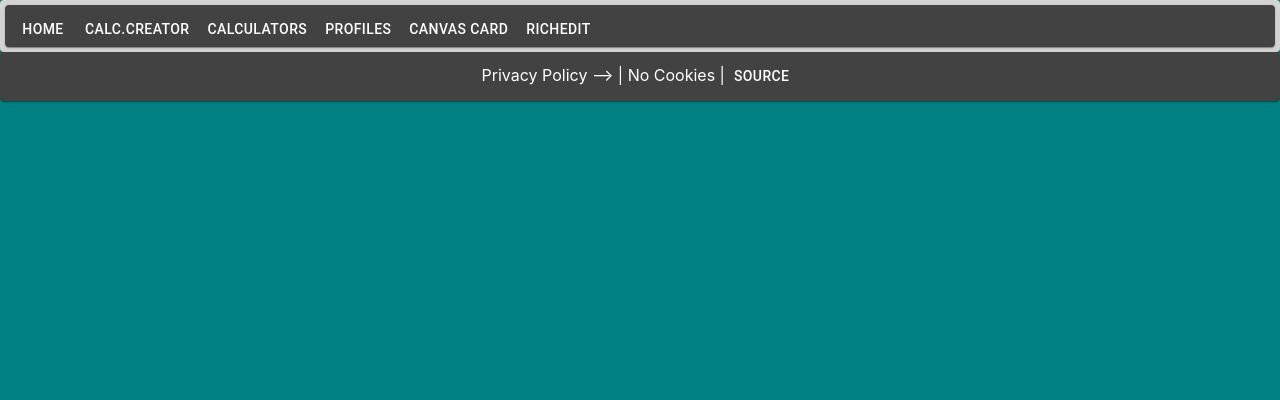
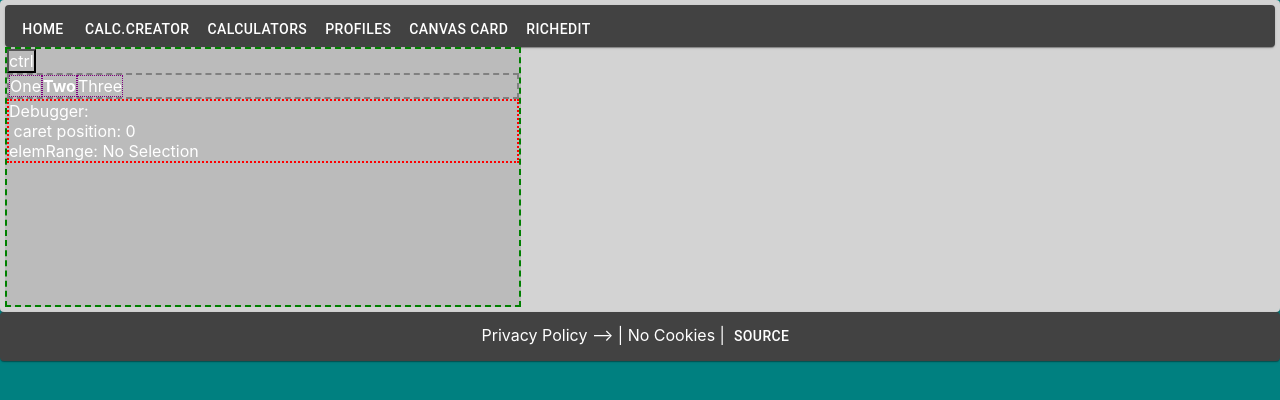
Before and after one commit to KoyFoster/Source-Project, a React (Create React App) app: page /#/RichEdit in a window 1280 px wide. Before the commit this address led to /#/Profiles. Shown: the top 400 px of the page. Built offline with nearby package versions, Linux system fonts and the light colour scheme.

Commit message:
Further alonged selection functionality

```diff
--- a/src/Components/Forms/RTF/RE.css
+++ b/src/Components/Forms/RTF/RE.css
@@ -1,6 +1,11 @@
 /* base div styles */
 .words {
   border: 1px dotted purple;
+}
+
+.highlight {
+  background: purple;
+  border: 1px dotted transparent;
 }
 
 .cursor-caret:focus {
--- a/src/Components/Forms/RTF/RichEdit.js
+++ b/src/Components/Forms/RTF/RichEdit.js
@@ -25,22 +25,24 @@ const RichEdit = (props) => {
   const [ctrl, setCtrl] = useState(false);
 
   const { overflow } = props;
-  // eslint-disable-next-line no-unused-vars
-  let temp = [];
   const [elements, Update] = useState([
     { style: { fontWeight: 'initial' }, value: 'One' },
     { style: { fontWeight: 'bold' }, value: 'Two' },
     { style: { fontWeight: 'initial' }, value: 'Three' },
   ]);
   const [elemRange, setElemRange] = useState({
-    min: { id: undefined, extent: undefined },
-    max: { id: undefined, extent: undefined },
+    type: 'Caret',
+    min: { id: 0, extent: 0 },
+    max: { id: 0, extent: 0 },
   });
+  const [selection, setSelection] = useState([
+    { style: { fontWeight: 'initial' }, value: 'One' },
+  ]);
 
-  const [sel, setSel] = useState(0);
-  const [caretPos] = useState(
+  const [caret] = useState(
     <div
       className="cursor-caret"
+      key="cursor-caret"
       id="cursor-caret"
       style={{
         width: '2px',
@@ -49,58 +51,30 @@ const RichEdit = (props) => {
     />,
   );
 
-  const onElemSel = (e) => {
-    // console.warn(`Sel Elm id:`, e.target.id);
+  const handleNewValueInsert = (value) => {
+    // if Caret apply selected
+    if (elemRange.type === 'Caret') {
+      applySelected();
+    }
+    // if Range delete selected
+    else if (elemRange.type === 'Range') {
+      deleteSelected();
+    }
+
+    elements[elemRange.min.id].value = elements[elemRange.min.id].value + value;
   };
 
-  const RenderElement = ({ elem, index, events }) => {
-    return (
-      <div
-        className="words"
-        tabIndex="0"
-        id={index}
-        style={{ ...elem.style }}
-        {...events}
-      >
-        {elem.value}
-      </div>
-    );
-  };
+  const handleKey = (key) => {
+    handleNewValueInsert(key);
 
-  const RenderElements = ({ elems, index, tag, events }) => {
-    let id = index ? index : 0;
-    return elems.map((l) => {
-      return (
-        <RenderElement
-          key={`${tag}_${id}`}
-          elem={l}
-          tag={tag}
-          index={id++}
-          events={events}
-        ></RenderElement>
-      );
-    });
-  };
-
-  // const renderSelection = () => {
-  //   return <div style={elements[sel].style}>{elements[sel].value}</div>;
-  // };
-
-  const handleKey = (key) => {
-    // console.warn('handleKey:', key);
-
-    elements[sel].value = elements[sel].value + key;
     Update([...elements]);
   };
 
-  const removeCurElement = () => {
-    elements.splice(sel, 1);
-
-    return sel - 1;
-  };
-
   const addNewElement = () => {
-    const newElem = { style: { ...elements[sel].style }, value: '' };
+    const newElem = {
+      style: { ...elements[elemRange.min.id].style },
+      value: '',
+    };
 
     // add element
     elements.push(newElem);
@@ -110,42 +84,33 @@ const RichEdit = (props) => {
 
   const handleSpecialKeyCombo = (key) => {
     // console.warn('handleSpecialKeyCombo:', key);
-
     if (ctrl) {
       if (key === 'b') {
         // add element
         const elem = addNewElement();
-        const newSel = sel + 1;
+        // const newSel = elemRange.min.id + 1;
 
         // style new element
         const { style } = elem;
         style.fontWeight = style.fontWeight === 'bold' ? 'normal' : 'bold';
 
-        setSel(newSel);
+        // TODO: Set Selection
         Update([...elements]);
       }
     }
   };
 
   const handleSpecialKeyDown = (key) => {
+    console.warn(`handleSpecialKeyDown:`, key);
     if (key === 'Backspace') {
-      if (elements[sel].value !== '') {
-        elements[sel].value = elements[sel].value.slice(
-          0,
-          elements[sel].value.length - 1,
-        );
-      } else {
-        const newSel = removeCurElement();
-
-        if (newSel > -1) {
-          elements[newSel].value = elements[newSel].value.slice(
-            0,
-            elements[newSel].value.length - 1,
-          );
-          setSel(newSel);
-        }
+      if (elements[elemRange.min.id].value !== '') {
+        elements[elemRange.min.id].value = elements[
+          elemRange.min.id
+        ].value.slice(0, elements[elemRange.min.id].value.length - 1);
       }
       Update([...elements]);
+    } else if (key === 'Escape') {
+      clearSelection();
     }
   };
 
@@ -178,7 +143,7 @@ const RichEdit = (props) => {
     return results;
   };
 
-  const RenderSelected = () => {
+  const generateSelected = (range = elemRange) => {
     // 1. build new elements to replace selected elements
     //   z. This can be done by taking the elements objects and splitting them
     //   a. There can only be 2 maximum modified elements with tradition selection
@@ -186,11 +151,11 @@ const RichEdit = (props) => {
     // 2.
 
     // for loop
-    let { min, max } = elemRange;
+    let { min, max } = range;
     // flip minmax if needed
     if (min.id > max.id) {
-      min = elemRange.max;
-      max = elemRange.min;
+      min = range.max;
+      max = range.min;
     }
 
     // console.warn({ min, max });
@@ -260,14 +225,181 @@ const RichEdit = (props) => {
       }
     }
 
-    minID = elemRange.min.id;
+    // minID = range.min.id;
 
-    // console.warn(`RenderSelected: ${JSON.stringify(list)}, ${minID}`);
+    // set Selection
+    setSelection(list);
+
+    // console.warn(`RenderSelected: ${JSON.stringify(list)}`);
+    // return (
+    //   <RenderElements elems={list} tag="Sel" index={minID}></RenderElements>
+    // );
+  };
+
+  const applySelected = () => {
+    const start = elemRange.min.id;
+    const size = elemRange.max.id + 1 - elemRange.min.id;
+    // console.log('applySelected', { selection, start, size });
+
+    elements.splice(start, size, ...selection);
+    clearSelection();
+  };
+
+  const deleteSelected = () => {
+    const remainder = [selection[0], selection[selection.length - 1]];
+    const start = elemRange.min.id;
+    const size = elemRange.max.id + 1 - elemRange.min.id;
+    console.log('deleteSelected', { remainder, start, size });
+
+    // in this case, deleting simply means replacing the orginal with the first and last elements
+    elements.splice(start, size, ...remainder);
+
+    clearSelection();
+  };
+
+  const rejoinLastElements = () => {
+    if (elemRange.min.id <= 0) return;
+
+    const left = elements[elemRange.min.id];
+    const right = elements[elemRange.min.id - 1];
+
+    console.log(`rejoinLastElements:`, { left, right });
+
+    // if styles are the same, merge
+    if (JSON.stringify(left.style) === JSON.stringify(right.style)) {
+      elements.splice(elemRange.min.id - 1, elemRange.min.id, {
+        style: left.style,
+        value: left.value + right.value,
+      });
+    }
+  };
+
+  const clearSelection = (now = false) => {
+    // console.warn(`clearSelection`);
+
+    if (now) {
+      selection.splice(0, selection.length);
+      elemRange.type = 'Caret';
+      elemRange.min = { id: -1, extent: 0 };
+      elemRange.max = { id: -1, extent: 0 };
+    } else {
+      setSelection([]);
+      setElemRange({
+        type: 'Caret',
+        min: { id: -1, extent: 0 },
+        max: { id: -1, extent: 0 },
+      });
+    }
+  };
+
+  const RenderElement = ({ elem, index, events, className }) => {
     return (
-      <RenderElements elems={list} tag="Sel" index={minID}></RenderElements>
+      <div
+        className={className}
+        tabIndex="0"
+        id={index}
+        style={{ ...elem.style }}
+        {...events}
+      >
+        {elem.value}
+      </div>
     );
   };
 
+  const RenderSelection = ({ id, tag }) => {
+    let i = id;
+    let iI = -1;
+    const size = selection.length;
+    return selection.map((l) => {
+      iI++;
+      console.log(`${iI} === ${0} || ${iI} === ${size - 1} `);
+      return [
+        i - 1 === id ? caret : null,
+        <RenderElement
+          className={iI === 0 || iI === size - 1 ? 'words' : 'highlight'}
+          tabIndex="0"
+          key={`${tag}_${i++}`}
+          elem={l}
+          tag={tag}
+          events={{
+            onMouseDownCapture: () => {
+              clearSelection();
+            },
+          }}
+        />,
+      ];
+    });
+  };
+
+  const RenderElements = ({ elems, index, tag, events }) => {
+    let id = index ? index : 0;
+
+    // if selection, render selection
+    const min = elemRange.min;
+    // <RenderSelected />
+    const max = elemRange.max;
+
+    return elems.map((l) => {
+      if (
+        min.id === undefined ||
+        max.id === undefined ||
+        id < min.id ||
+        id > max.id
+      ) {
+        // console.warn(`${id === min.id} : (${id} === ${min.id})`);
+        return [
+          id === min.id ? caret : null,
+          <RenderElement
+            className="words"
+            key={`${tag}_${id}`}
+            elem={l}
+            tag={tag}
+            index={id++}
+            events={{
+              onMouseDownCapture: () => {
+                rejoinLastElements();
+                clearSelection(true);
+              },
+              ...events,
+            }}
+            {...inputEvents()}
+          />,
+        ];
+      } else {
+        // console.warn(`2. '${id}' !== '${min.id}' :`, !(min.id === id), min.id === id);
+        if (min.id !== id++) {
+          return null;
+        } else {
+          return (
+            <RenderSelection
+              className="selected"
+              key={`Selection_${id}`}
+              id={id}
+              tag={'Sel'}
+            />
+          );
+        }
+      }
+    });
+  };
+
+  const inputEvents = () => {
+    return {
+      onKeyPress: (e) => {
+        handleKey(e.key);
+      },
+      onKeyDownCapture: (e) => {
+        handleSpecialStates(e.key, true);
+        handleSpecialKeyCombo(e.key);
+        handleSpecialKeyDown(e.key);
+      },
+      onKeyUpCapture: (e) => {
+        handleSpecialStates(e.key, false);
+      },
+    };
+  };
+
+  console.log('data:', { elements, elemRange, selection });
   return (
     <div
       tabIndex="0" // requires for onkey events
@@ -277,20 +409,9 @@ const RichEdit = (props) => {
         height: '256px',
         background: '#BBBBBB',
       }}
-      onKeyPress={(e) => {
-        handleKey(e.key);
-      }}
-      onKeyDownCapture={(e) => {
-        handleSpecialStates(e.key, true);
-        handleSpecialKeyCombo(e.key);
-        handleSpecialKeyDown(e.key);
-      }}
-      onKeyUpCapture={(e) => {
-        handleSpecialStates(e.key, false);
-      }}
-      // onKeyPress
+      {...inputEvents()}
     >
-      <CaptionBar></CaptionBar>
+      <CaptionBar />
       <div
         style={{
           display: 'flex',
@@ -301,49 +422,45 @@ const RichEdit = (props) => {
         <RenderElements
           elems={elements}
           tag={'text'}
-          // onHighlight
-          // console.warn('sel:', elements[sel]);
-          // console.warn('getSelection:', window.getSelection());
-          // anchorNode to extentNode
-          // anchorNode.parentElement.id to extentNode.parentElement.id
-          // The above should get the the range of elements to work with
+          events={{
+            onMouseUp: () => {
+              // console.warn('Context', selection, elemRange);
 
-          // More details:
-          // selection {anchorNode: text, anchorOffset: 0, focusNode: text, focusOffset: 3, isCollapsed: false, …}
-          // anchorNode: text
-          // anchorOffset: 0
-          // baseNode: text
-          // baseOffset: 0
-          // extentNode: text
-          // extentOffset: 3
-          // focusNode: text
-          // focusOffset: 3
-          // isCollapsed: false
-          // rangeCount: 1
-          // type: "Range"
-          events={{
-            onClick: (e) => onElemSel(e),
-            onMouseUp: () => {
+              const { type } = window.getSelection();
+              // Selection Types: Caret, Range
+              if (type !== 'Range' && type !== 'Caret') {
+                console.error(`Not a valid selection type:`, type);
+                return;
+              }
+
               const min = {
                 // elem: window.getSelection().anchorNode.parentElement,
-                id: window.getSelection().anchorNode.parentElement.id,
+                id: Number(window.getSelection().anchorNode.parentElement.id),
                 extent: window.getSelection().anchorOffset,
               };
 
               // const startChar
               const max = {
                 // elem: window.getSelection().extentNode.parentElement,
-                id: window.getSelection().extentNode.parentElement.id,
+                id: Number(window.getSelection().extentNode.parentElement.id),
                 extent: window.getSelection().extentOffset,
               };
 
               // console.warn('Range: \n', min, '\n', max);
-              // console.warn('Range:', window.getSelection());
-              setElemRange({ min, max });
+              console.warn(
+                'Range:',
+                type,
+                window.getSelection().anchorNode.parentElement,
+                window.getSelection().extentNode.parentElement,
+              );
+
+              if (selection.length > 0) return;
+
+              setElemRange({ type: type, min, max });
+              generateSelected({ min, max });
             },
           }}
         ></RenderElements>
-        {caretPos}
       </div>
       {/* Debugger */}
       <div
@@ -354,12 +471,12 @@ const RichEdit = (props) => {
           whiteSpace: 'pre',
         }}
       >
-        Debugger: {'\n'} sel: {sel} {'\n'}
+        Debugger: {'\n'} caret position: {elemRange.min.id} {'\n'}
         elemRange:{' '}
         {elemRange.length > 0
           ? `(${elemRange.min.id},${elemRange.max.id}) (${elemRange.max.extent},${elemRange.max.extent})`
           : 'No Selection'}
-        <RenderSelected />
+        {/* <RenderSelected /> */}
       </div>
     </div>
   );
```
